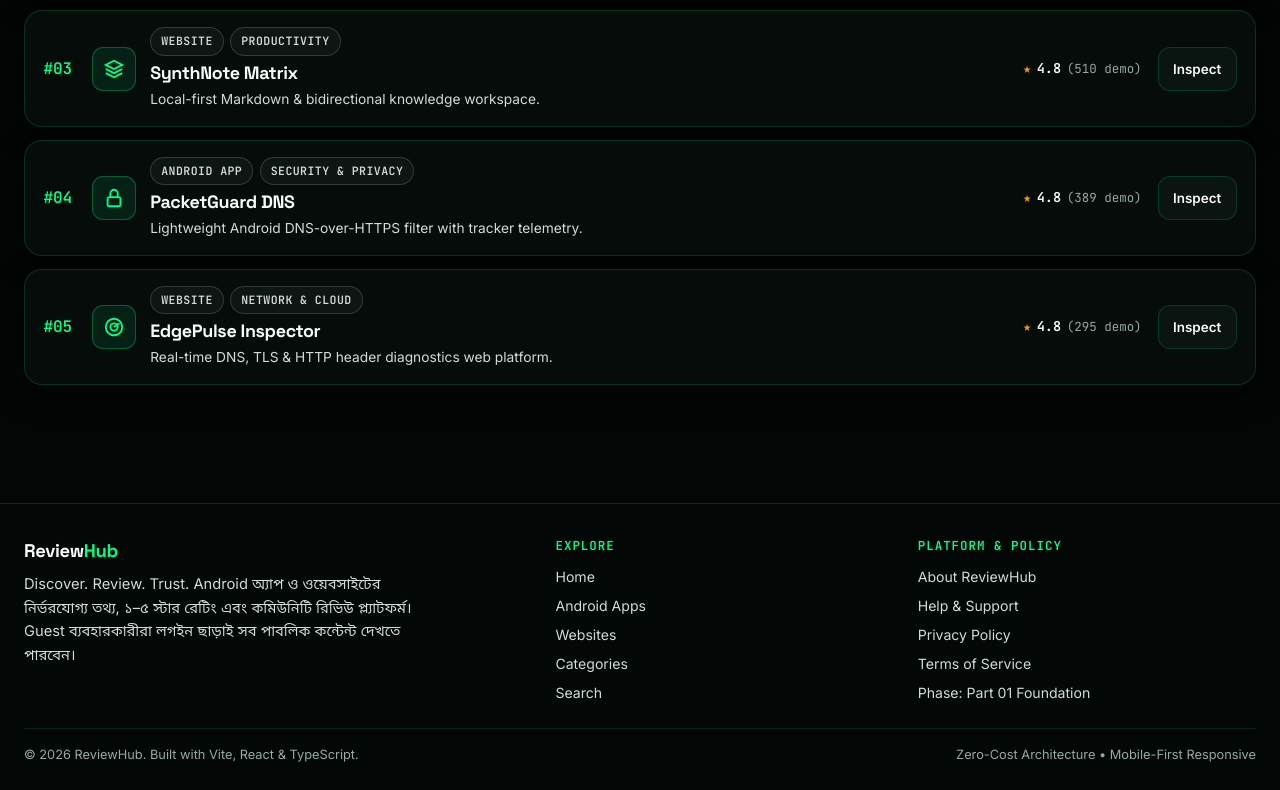
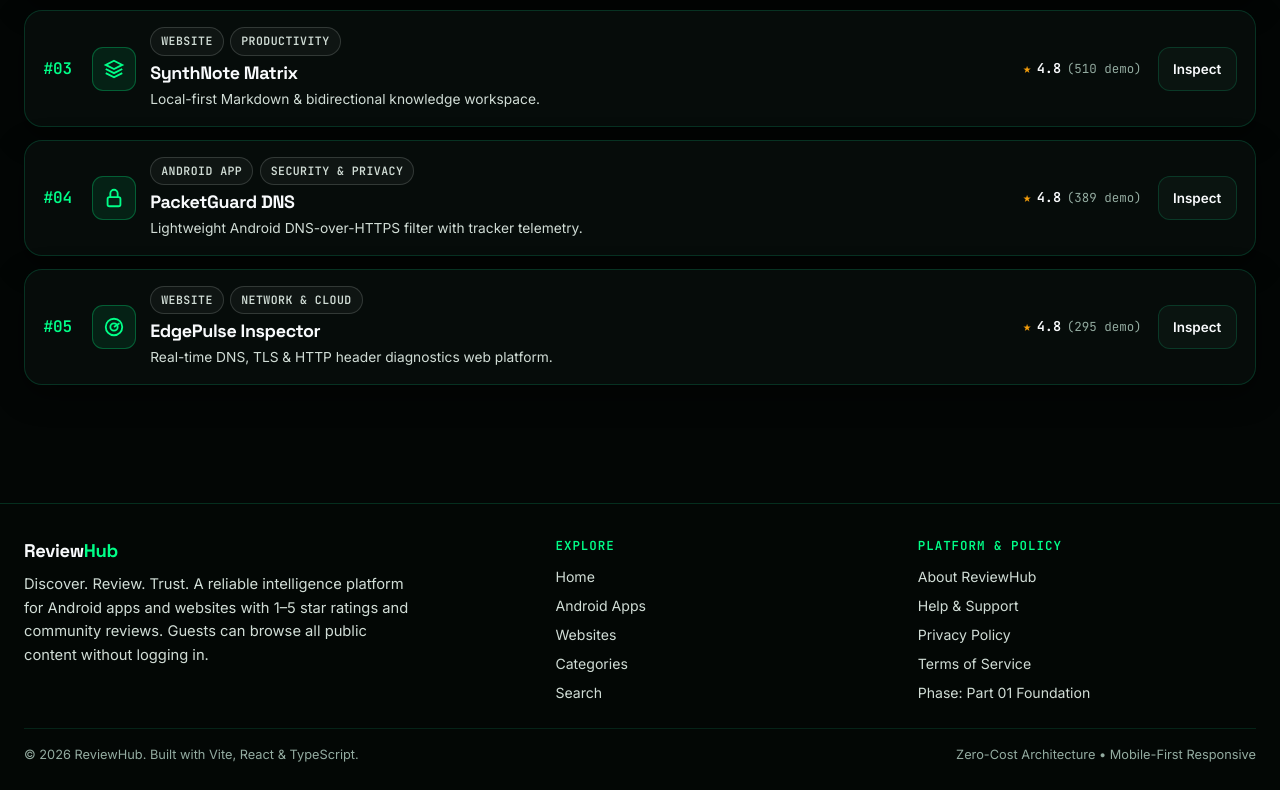
Before and after one commit to tuhin118/ReviewHub, a React (Vite) app: page / in a window 1280 px wide. Shown: the part 3134-3924 px from the top of the page. Built offline with nearby package versions, Linux system fonts and the light colour scheme.

Commit message:
Translate footer description to English
Updated the footer description to English for clarity.

```diff
--- a/src/components/Footer.tsx
+++ b/src/components/Footer.tsx
@@ -10,9 +10,9 @@ export function Footer() {
               Review<span>Hub</span>
             </div>
             <p className="section-desc" style={{ maxWidth: '42ch' }}>
-              Discover. Review. Trust. Android অ্যাপ ও ওয়েবসাইটের নির্ভরযোগ্য তথ্য, ১–৫ স্টার রেটিং
-              এবং কমিউনিটি রিভিউ প্ল্যাটফর্ম। Guest ব্যবহারকারীরা লগইন ছাড়াই সব পাবলিক কন্টেন্ট দেখতে
-              পারবেন।
+              Discover. Review. Trust. A reliable intelligence platform for Android apps and
+              websites with 1–5 star ratings and community reviews. Guests can browse all public
+              content without logging in.
             </p>
           </div>
 
```
